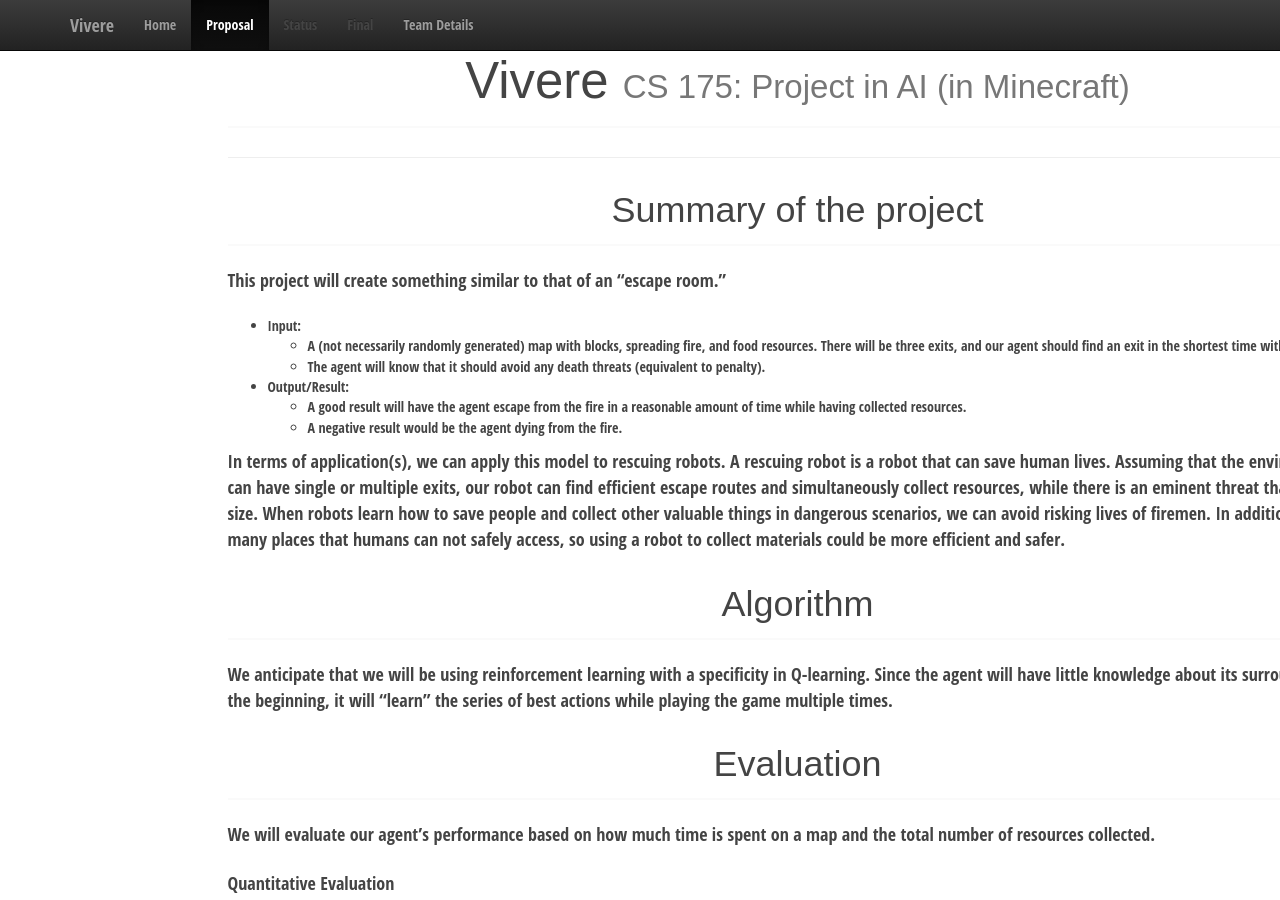
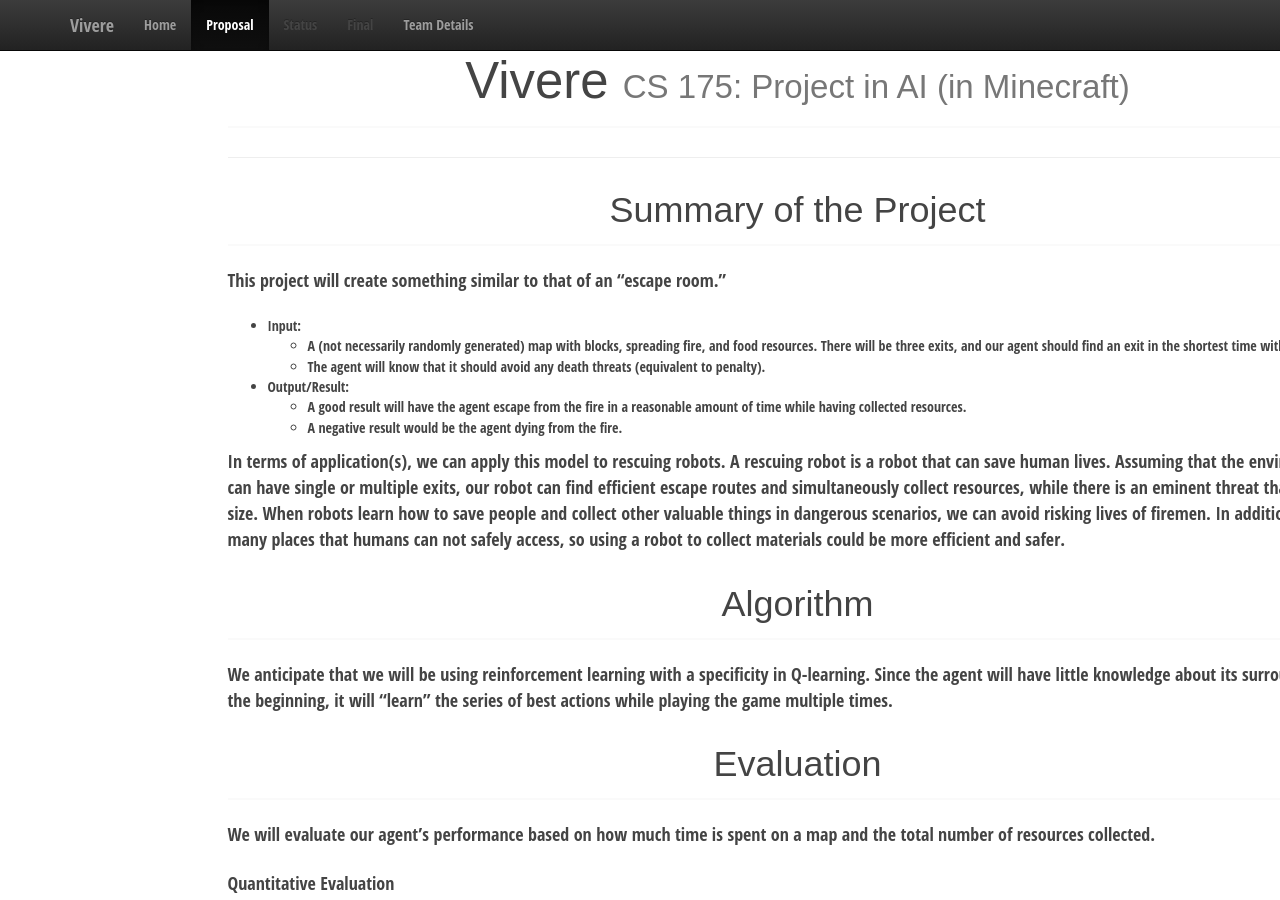
Before and after one commit to Enhjin/Vivere, a Jekyll site: the page built from docs/proposal.md, in a window 1280 px wide and 900 px high. Built offline with Jekyll 4.4.1, drawn with Linux system fonts in a browser that asks for light colours.

```diff
--- a/docs/proposal.md
+++ b/docs/proposal.md
@@ -2,7 +2,7 @@
 layout: default
 title: Proposal
 ---
-### Summary of the project
+### Summary of the Project
   This project will create something similar to that of an “escape room.”
 
   * Input:
```
Also changed, not shown: other parts of docs/proposal.md (+3 -0 lines).
